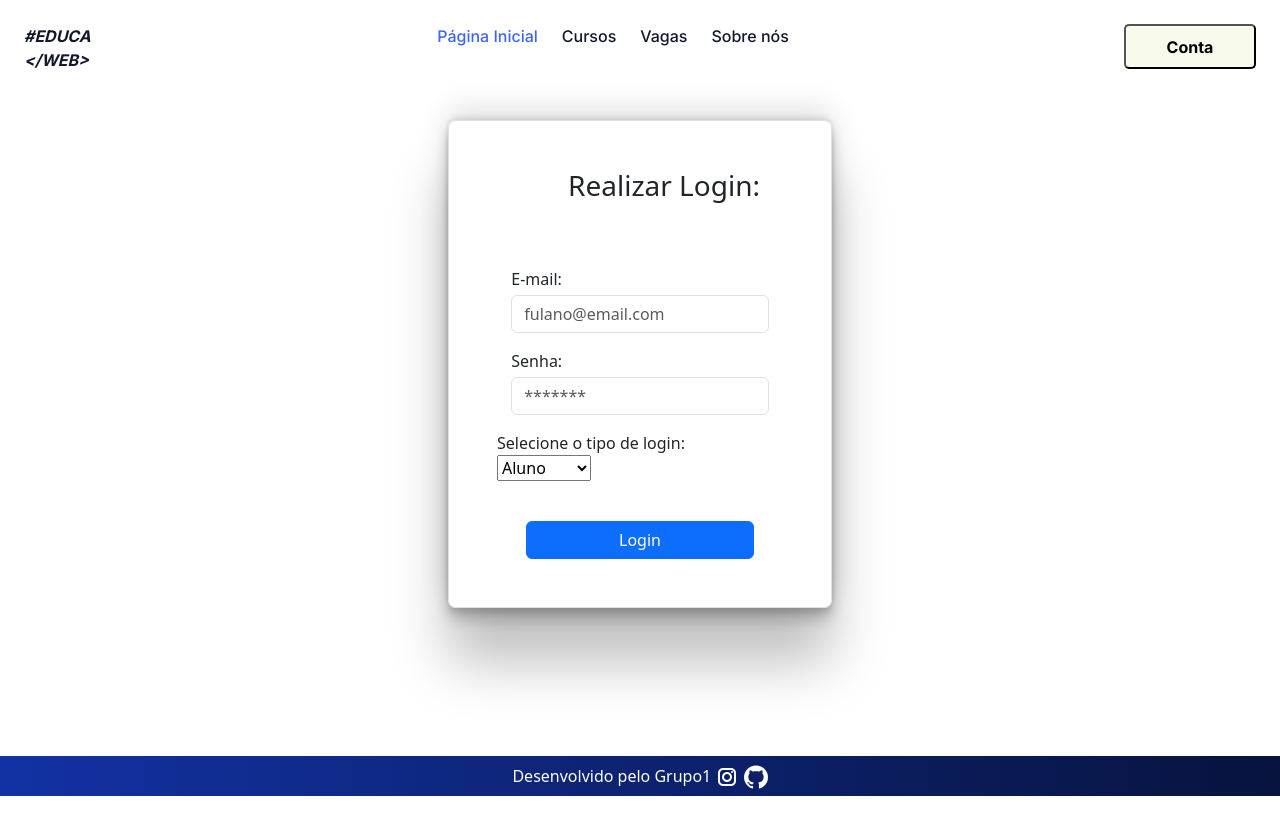
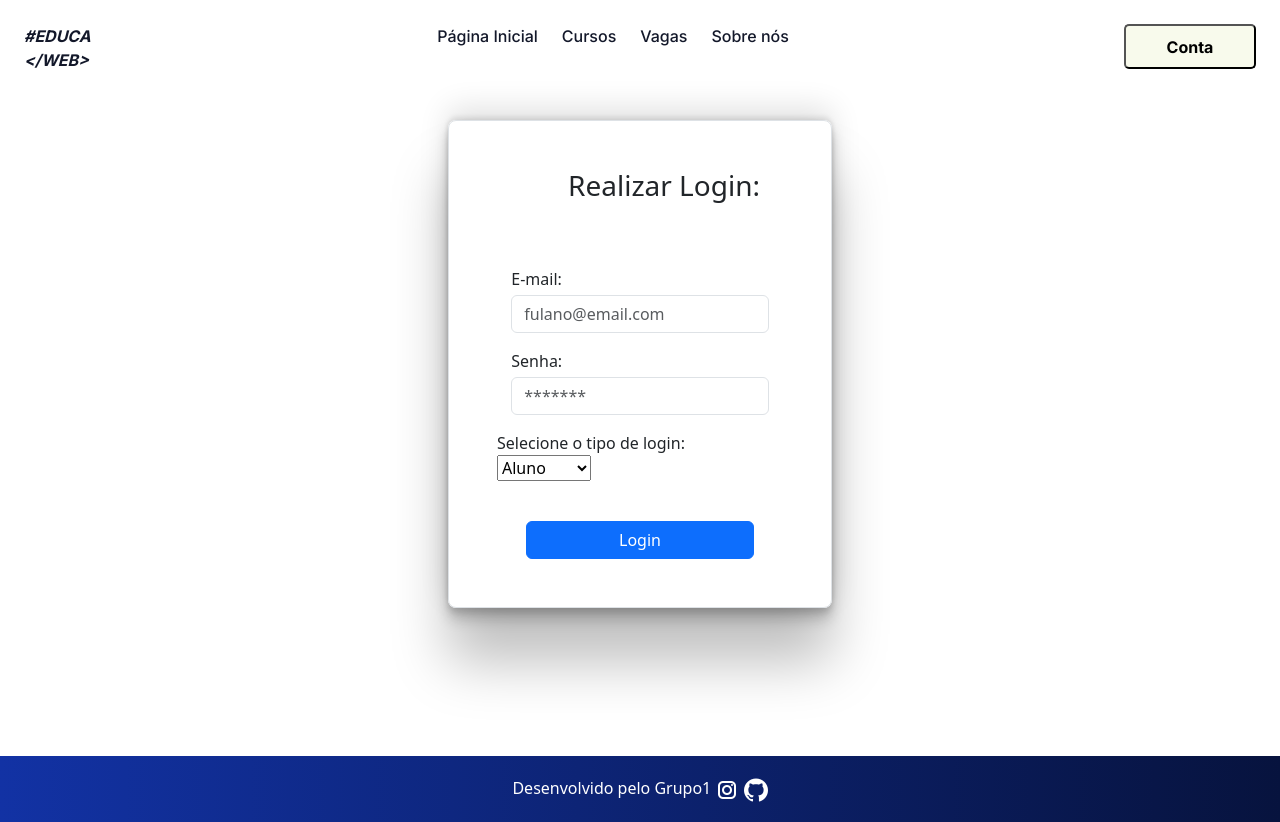
Before and after one commit to ICEI-PUCMinas-PSG-SI-TI/psg-ads-2024-01-tiaw-1854100-grupo1-transformando-vidas, a website: page codigo/componentes/login/login.html in a window 1280 px wide. Before the commit the page ends 800 px from the top, so only its background shows below. Drawn offline with nearby package versions, Linux system fonts and the light colour scheme; no server answers.

Commit message:
Ajustando o css do footer vindo do global.js

```diff
--- a/codigo/componentes/lista-vagas/lista_vagas.css
+++ b/codigo/componentes/lista-vagas/lista_vagas.css
@@ -149,17 +149,6 @@ label{
     gap: 2px;
 }
 
-footer {
-    background: linear-gradient(to right, #1232A4, #07133E);
-    height: 2vh;
-    color: white;
-    padding: 20px;
-    display: flex;
-    justify-content: center;
-    align-items: center;
-    margin-top: 70px;
-}
-
 @media (max-width: 1000px){
     .container-input-form{
         display: flex;
--- a/codigo/componentes/login/login.css
+++ b/codigo/componentes/login/login.css
@@ -76,14 +76,3 @@ input{
 label{
     font-weight: 500;
 }
-
-footer {
-    background: linear-gradient(to right, #1232A4, #07133E);
-    height: 2vh;
-    color: white;
-    padding: 20px;
-    display: flex;
-    justify-content: center;
-    align-items: center;
-    margin-top: 70px;
-}
--- a/codigo/componentes/pagina-inicial/pagina_inicial.js
+++ b/codigo/componentes/pagina-inicial/pagina_inicial.js
@@ -2,7 +2,7 @@ const urlParams = new URLSearchParams(window.location.search)
 const type = urlParams.get('type')
 
 const btnVagas = document.querySelector('#link-para-vagas')
-btnVagas.setAttribute('href', `lista_vagas.html${window.location.search}`)
+btnVagas.setAttribute('href', `../lista-vagas/lista_vagas.html${window.location.search}`)
 
 const btnCursos = document.querySelector('#link-para-cursos')
 btnCursos.setAttribute('href', `lista_cursos.html${window.location.search}`)
--- a/codigo/global.js
+++ b/codigo/global.js
@@ -28,7 +28,7 @@ document.addEventListener('DOMContentLoaded', () => {
 
         <nav class="nav d-flex  justify-content-center gap-4">
             <div>
-                <a href="../../componentes/pagina-inicial/pagina_inicial.html?type=${typeLogin}&id=${idUser}" class="nav-item selecionado">Página Inicial</a>
+                <a href="../../componentes/pagina-inicial/pagina_inicial.html?type=${typeLogin}&id=${idUser}" class="nav-item">Página Inicial</a>
             </div>
             <div>
                 <a href="../../componentes/lista-curso/lista_cursos.html?type=${typeLogin}&id=${idUser}" class="nav-item">Cursos</a>
```
Also changed, not shown: codigo/componentes/lista-curso/lista_cursos.html (+1 -1 lines), codigo/componentes/lista-vagas/lista_vagas.html (+0 -6 lines).
